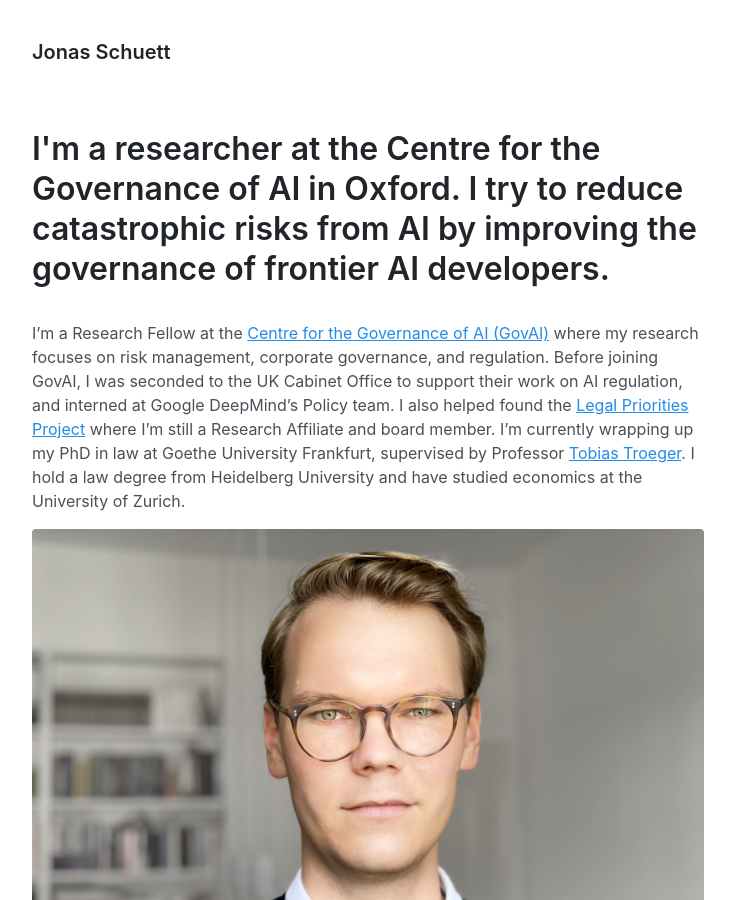
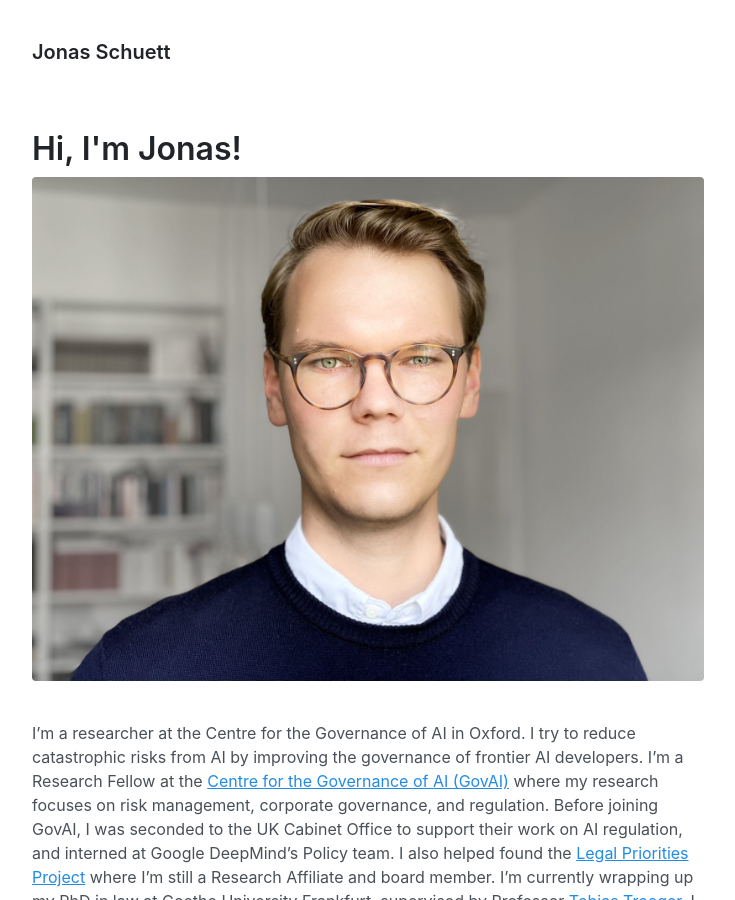
Before and after one commit to jonasschuett/jonasschuett.github.io, a Jekyll site: the page built from _posts/2020-04-04-introduction.md, in a window 1280 px wide and 900 px high. Shown: the whole window, without its empty margins (272-1007 px from the left). Built offline with Jekyll 4.4.1, drawn with Linux system fonts in a browser that asks for light colours.

Commit message:
Update 2020-04-04-introduction.md

```diff
--- a/_posts/2020-04-04-introduction.md
+++ b/_posts/2020-04-04-introduction.md
@@ -1,11 +1,11 @@
 ---
 layout: page
-title: I'm a researcher at the Centre for the Governance of AI in Oxford. I try to reduce catastrophic risks from AI by improving the governance of frontier AI developers.
+title: Hi, I'm Jonas!
 ---
 
-<br>I'm a Research Fellow at the [Centre for the Governance of AI (GovAI)](https://www.governance.ai/) where my research focuses on risk management, corporate governance, and regulation. Before joining GovAI, I was seconded to the UK Cabinet Office to support their work on AI regulation, and interned at Google DeepMind’s Policy team. I also helped found the [Legal Priorities Project](https://www.legalpriorities.org/) where I'm still a Research Affiliate and board member. I'm currently wrapping up my PhD in law at Goethe University Frankfurt, supervised by Professor [Tobias Troeger](https://www.jura.uni-frankfurt.de/43943776/Chair). I hold a law degree from Heidelberg University and have studied economics at the University of Zurich.
+![Jonas Schuett](/jonasschuett.jpg "Jonas Schuett")
 
-![Jonas Schuett](/jonasschuett.jpg "Jonas Schuett")
+<br>I'm a researcher at the Centre for the Governance of AI in Oxford. I try to reduce catastrophic risks from AI by improving the governance of frontier AI developers. I'm a Research Fellow at the [Centre for the Governance of AI (GovAI)](https://www.governance.ai/) where my research focuses on risk management, corporate governance, and regulation. Before joining GovAI, I was seconded to the UK Cabinet Office to support their work on AI regulation, and interned at Google DeepMind’s Policy team. I also helped found the [Legal Priorities Project](https://www.legalpriorities.org/) where I'm still a Research Affiliate and board member. I'm currently wrapping up my PhD in law at Goethe University Frankfurt, supervised by Professor [Tobias Troeger](https://www.jura.uni-frankfurt.de/43943776/Chair). I hold a law degree from Heidelberg University and have studied economics at the University of Zurich.
 
 ### Work experience
 
```
